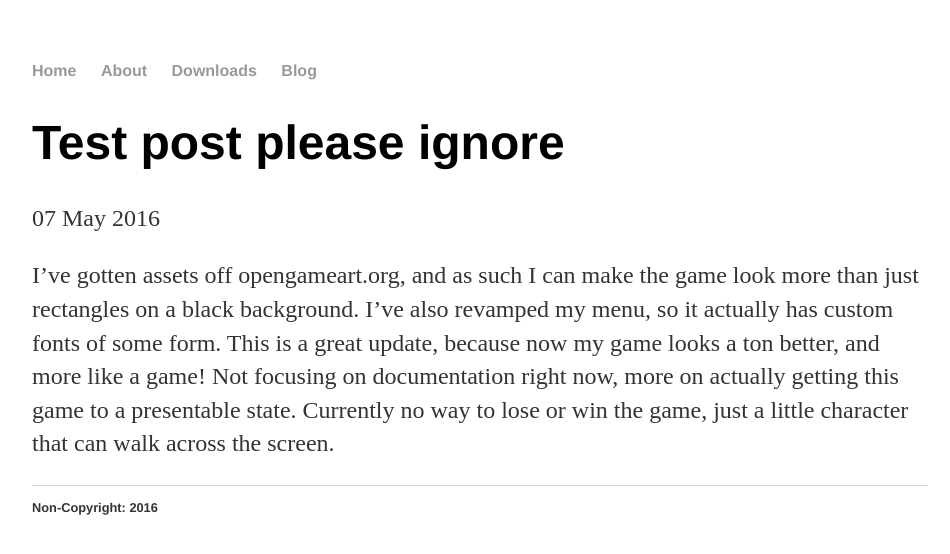
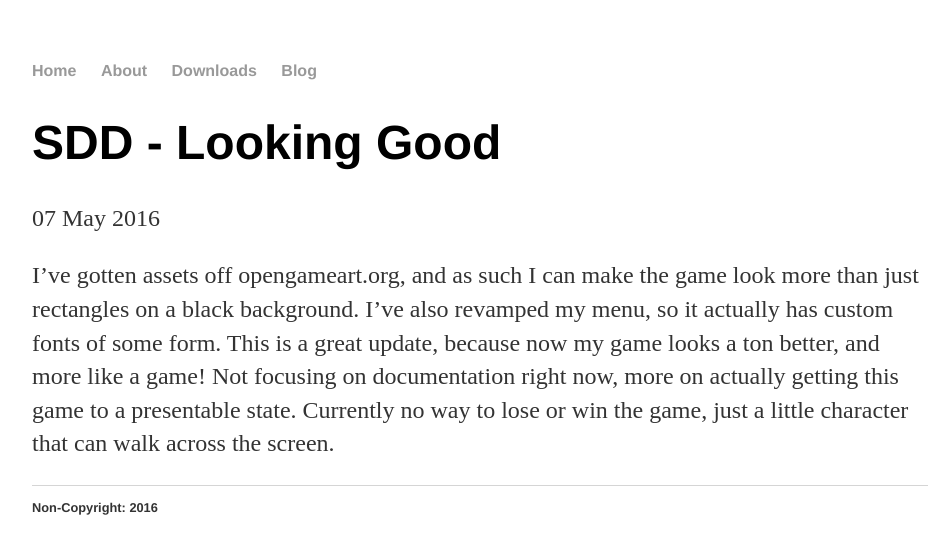
Before and after one commit to Kpaiy/submana.github.io, a Jekyll site: the page built from _posts/2016-05-07-sdd-looking-good.md, in a window 1280 px wide. Shown: the top 554 px of the page, without its empty margins (160-1110 px from the left). Built offline with Jekyll 4.4.1, drawn with Linux system fonts in a browser that asks for light colours.

Commit message:
Update 2016-05-07-sdd-looking-good.md

```diff
--- a/_posts/2016-05-07-sdd-looking-good.md
+++ b/_posts/2016-05-07-sdd-looking-good.md
@@ -1,6 +1,6 @@
 ---
 layout: post
-title: "Test post please ignore"
+title: "SDD - Looking Good"
 date: 2016-05-07
 ---
 
```
